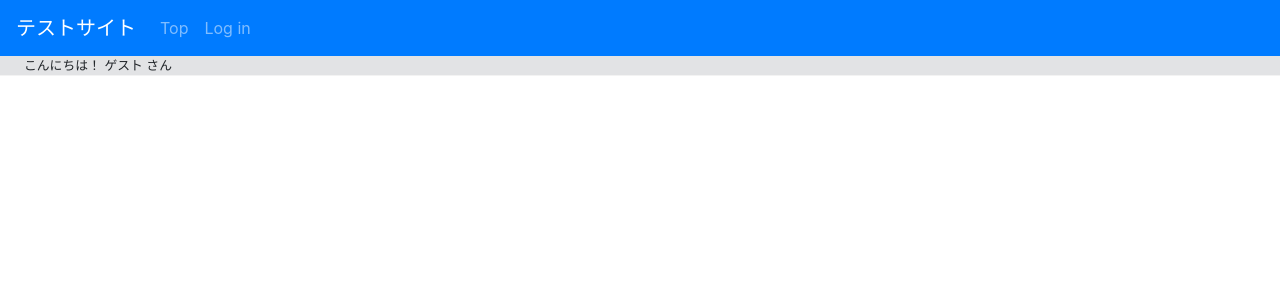
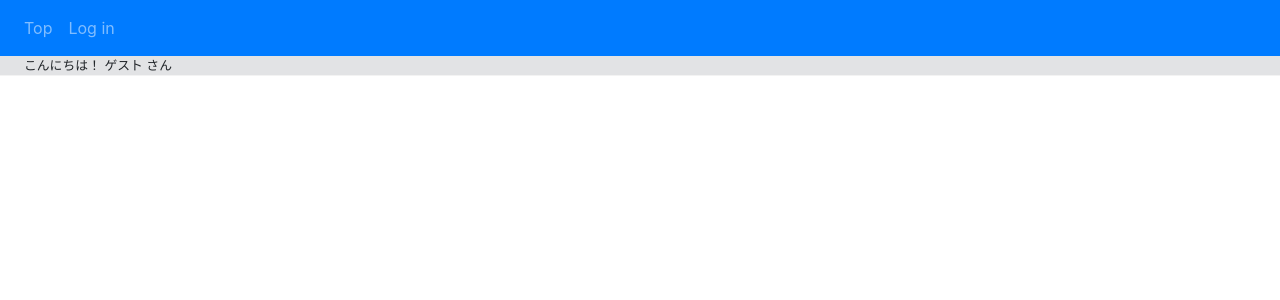
Before and after one commit to FishHart/Myroll9, a Django app: page /accounts/ in a window 1280 px wide. Shown: the top 300 px of the page. Run offline with Django 3.2, Linux system fonts and the light colour scheme; some libraries are stand-ins or nearby versions.

Commit message:
テストサイトへの遷移を消去

```diff
--- a/account/templates/account/base.html
+++ b/account/templates/account/base.html
@@ -16,7 +16,7 @@
   <body>
     <!-- ナビバー -->
     <nav class="navbar navbar-expand-md navbar-dark bg-primary">
-      <a class="navbar-brand" href="{% url 'myroll:main'%}">テストサイト</a>
+      {% comment %} <a class="navbar-brand" href="{% url 'myroll:main'%}">テストサイト</a> {% endcomment %}
       <button class="navbar-toggler" type="button" data-toggle="collapse" data-target="#navbarSupportedContent" aria-controls="navbarSupportedContent" aria-expanded="false" aria-label="Toggle navigation">
         <span class="navbar-toggler-icon"></span>
       </button>
```
